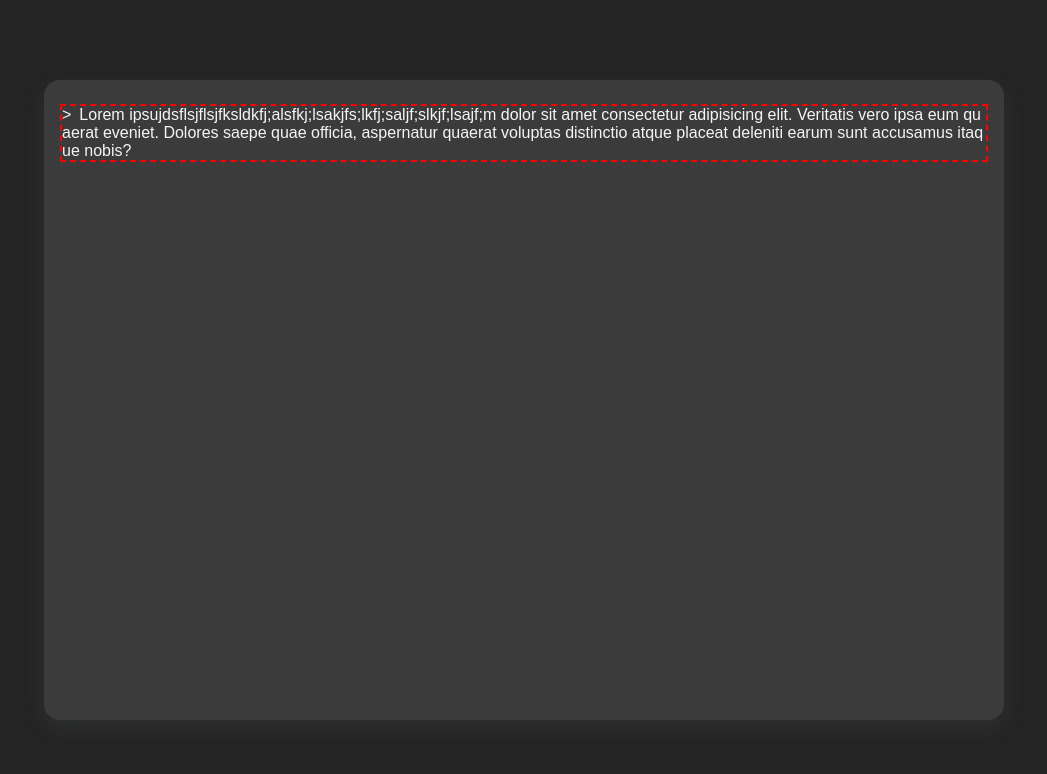
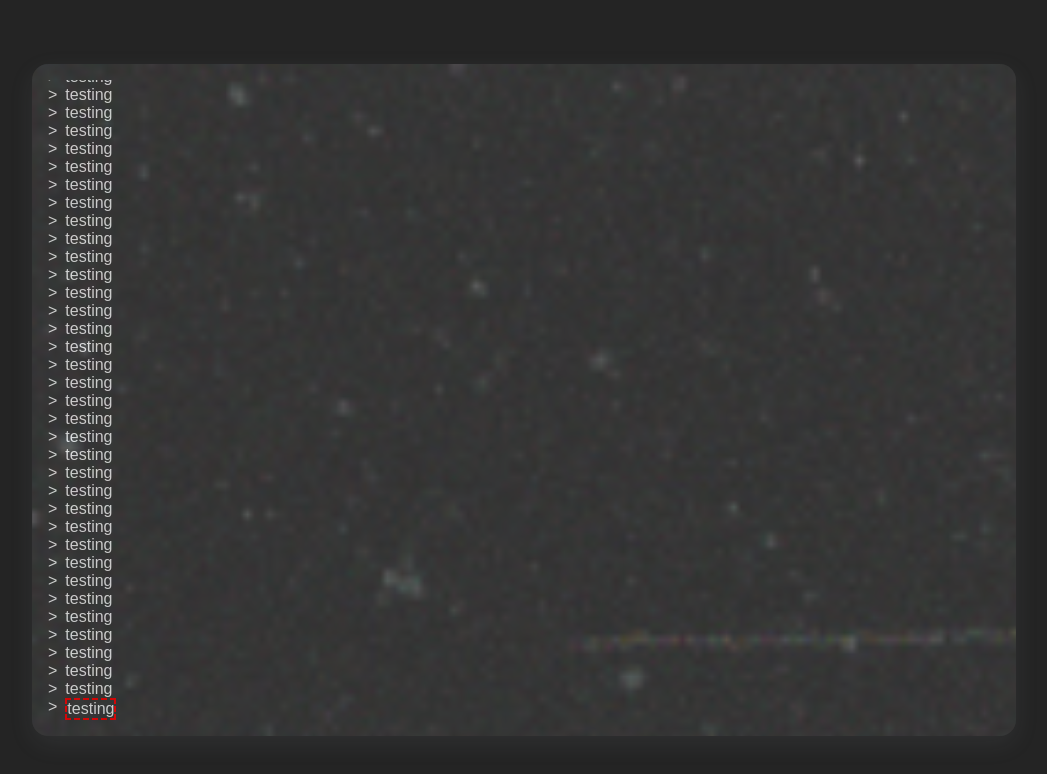
Before and after one commit to UJFord/whome, a plain HTML site: page index.html in a window 1280 px wide. Shown: the whole page, without its empty margins (116-1163 px from the left). Drawn offline with Linux system fonts and the light colour scheme; a web font is replaced by a local one.

Commit message:
static that i dont like

```diff
--- a/index.css
+++ b/index.css
@@ -15,30 +15,105 @@ body {
     padding: 2rem;
 }
 
+.terminal-container {
+    border-radius: 1rem;
+    border: 0;
+    overflow: hidden;
+    background: #3b3b3b;
+    box-shadow: rgba(149, 157, 165, 0.1) 0px 8px 24px;
+    padding: 1rem 0.5rem 1rem 1rem;
+    position: relative;
+}
+
+#noise {
+    position: absolute;
+    inset: -100%;
+    width: 500%;
+    height: 500%;
+    background-image: url("noise.jpg");
+    /* background-repeat: repeat;
+    background-position: center; */
+    background-size: cover;
+    opacity: 20%;
+    z-index: 20;
+    animation: shift 0.1s linear infinite;
+    border: 1px red solid;
+}
+
+@keyframes shift {
+    0% {
+        transform: translateX(0%) translateY(10%);
+    }
+    50%{
+        transform: translateX(0%) translateY(50%);
+    }
+    100% {
+        transform: translateX(0%) translateY(-50%);
+    }
+}
+
 .terminal {
     font-family: "Cascadia Mono", sans-serif;
-    background: #3b3b3b;
-    border-radius: 1rem;
     height: 40rem;
     width: 60rem;
-    box-shadow: rgba(149, 157, 165, 0.1) 0px 8px 24px;
-    padding: 1.5rem 1rem;
+    background: transparent;
+    z-index: 10;
     word-break: break-all;
     color: #f5f5f5;
     outline: none;
 
+    overflow-y: auto;
+
     display: flex;
     flex-direction: column;
+}
+
+.terminal::-webkit-scrollbar-track {
+    /* -webkit-box-shadow: inset 0 0 6px rgba(0, 0, 0, 0.3); */
+    background-color: transparent;
+    border-radius: 10px;
+}
+
+.terminal::-webkit-scrollbar {
+    height: 20rem;
+    width: 5px;
+    background-color: transparent;
+}
+
+.terminal::-webkit-scrollbar-thumb {
+    border-radius: 10px;
+    /* background-image: -webkit-gradient(linear,
+            left bottom,
+            left top,
+            color-stop(0.44, rgb(122, 153, 217)),
+            color-stop(0.72, rgb(73, 125, 189)),
+            color-stop(0.86, rgb(28, 58, 148))); */
+    background-image: -webkit-gradient(linear,
+            left bottom,
+            left top,
+            color-stop(0.72, #5D4827),
+            color-stop(0.44, #6B4423),
+            color-stop(0.86, #846953));
 }
 
 .active-border {
     border: 2px red dashed;
 }
 
-.input-cmd:focus {
+.input-cmd {
+    display: flex;
+    flex-direction: row;
+}
+
+.input-txt {
     outline: none;
+}
+
+.input-active:focus {
+    outline: none
 }
 
 .caret {
     margin-right: .5rem;
+    /* border: 2px blue dashed; */
 }
--- a/index.html
+++ b/index.html
@@ -9,12 +9,17 @@
 </head>
 
 <body>
-    <div class="terminal">
-        <div class="input-cmd input-active active-border" contenteditable="true" spellcheck="false">
-            <span class="caret">></span>Lorem ipsujdsflsjflsjfksldkfj;alsfkj;lsakjfs;lkfj;saljf;slkjf;lsajf;m dolor sit
-            amet consectetur adipisicing elit. Veritatis vero ipsa eum quaerat eveniet. Dolores saepe quae officia,
-            aspernatur quaerat voluptas distinctio atque placeat deleniti earum sunt accusamus itaque nobis?
+    <div class="terminal-container">
+        <div class="terminal">
+            <div class="input-cmd input-active active-border" contenteditable="true" spellcheck="false">
+                <!-- <div class="caret">></div>
+            <div class="input-txt">Lorem ipsujdsflsjflsjfksldkfj;alsfkj;lsakjfs;lkfj;saljf;slkjf;lsajf;m dolor sit
+                amet consectetur adipisicing elit. Veritatis vero ipsa eum quaerat eveniet. Dolores saepe quae officia,
+                aspernatur quaerat voluptas distinctio atque placeat deleniti earum sunt accusamus itaque nobis?
+            </div> -->
+            </div>
         </div>
+        <div id="noise"></div>
     </div>
 
     <script src="index.js"></script>
--- a/index.js
+++ b/index.js
@@ -1,8 +1,42 @@
 // focus into input-able element on startup
 window.addEventListener("load", function () {
-    let firstCommand = document.querySelector('.input-active')
-    focusInput(firstCommand)
+    let repeatCount = 1000
+    for (let i = 0; i < repeatCount; i++) {
+        setTimeout(()=>{
+            newInput("testing")
+        }, (100 * (i + 1))
+        )
+    }
 })
+
+function newInput(templateInput) {
+    let active = this.document.querySelector(".input-active")
+    active.classList.remove("input-active", "active-border")
+    active.removeAttribute("contenteditable")
+    active.removeAttribute("spellcheck")
+
+    console.log(active.textContent.toString())
+
+    let newCmd = this.document.createElement("div")
+    newCmd.classList.add("input-cmd",)
+    newCmd.setAttribute("spellcheck", "false")
+
+    let caret = this.document.createElement("span")
+    caret.classList.add("caret")
+    caret.textContent = `>`
+    newCmd.appendChild(caret)
+
+    let inputTxt = this.document.createElement("div")
+    inputTxt.classList.add("active-border", "input-active")
+    inputTxt.setAttribute("contenteditable", "true")
+    inputTxt.textContent = "testing"
+    newCmd.appendChild(inputTxt)
+
+    let terminal = this.document.querySelector(".terminal")
+    terminal.appendChild(newCmd)
+
+    focusInput(inputTxt)
+}
 
 function focusInput(el) {
     el.focus()
@@ -18,69 +52,14 @@ function focusInput(el) {
 window.addEventListener("keydown", function (event) {
 
     if (event.key === "Enter") {
-
+        // prevent new line by default
         event.preventDefault()
-
-        let active = this.document.querySelector(".input-active")
-        active.classList.remove("input-active", "active-border")
-        active.removeAttribute("contenteditable")
-        active.removeAttribute("spellcheck")
-
-        console.log(active.textContent.toString())
-
-        let newCmd = this.document.createElement("div")
-        newCmd.classList.add("input-cmd", "input-active", "active-border")
-        newCmd.setAttribute("contenteditable", "true")
-        newCmd.setAttribute("spellcheck", "false")
-
-        let caret = this.document.createElement("span")
-        caret.classList.add("caret")
-        caret.textContent = ">"
-
-        newCmd.appendChild(caret)
-        let textNode = this.document.createTextNode("")
-        newCmd.appendChild(textNode)
-
-        let terminal = this.document.querySelector(".terminal")
-        terminal.appendChild(newCmd)
-
-        focusInput(newCmd)
-
+        newInput("")
     }
 })
 
-// add input after submit
-// window.addEventListener("", function (event) {
-
-//     let marker = "<span class='input-caret'>></span>"
-//     let newCmd = "<span class='input-txt'></span>"
-
-//     if (event.key === "Enter") {
-
-//         event.preventDefault()
-
-//         let inputElement = document.querySelector(".input-cmd.input-active")
-//         let inputCmd = inputElement.textContent.toString()
-//         inputElement.classList.remove("input-active")
-//         inputElement.removeAttribute("contenteditable")
-
-//         let index = inputCmd.indexOf(marker)
-//         if (index !== -1) {
-//             inputCmd = inputCmd.substring(index + marker.length)
-//         }
-
-//         let newElement = document.createElement("div")
-//         newElement.classList.add("input-cmd", "input-active", "active-border")
-//         newElement.setAttribute("contenteditable", "true")
-//         newElement.setAttribute("spellcheck", "false")
-//         newElement.innerHTML = marker
-
-//         let termContainer = document.querySelector(".term-container")
-//         termContainer.appendChild(newElement)
-
-
-//         console.log(inputCmd)
-//         focusInput(newCmd)
-//         console.log(newElement)
-//     }
-// })
+// focus into input onclick anywhere on the page
+window.addEventListener("click", function () {
+    let inputActive = document.querySelector(".input-active")
+    focusInput(inputActive)
+})
```
Also changed, not shown: noise.jpg (added).
